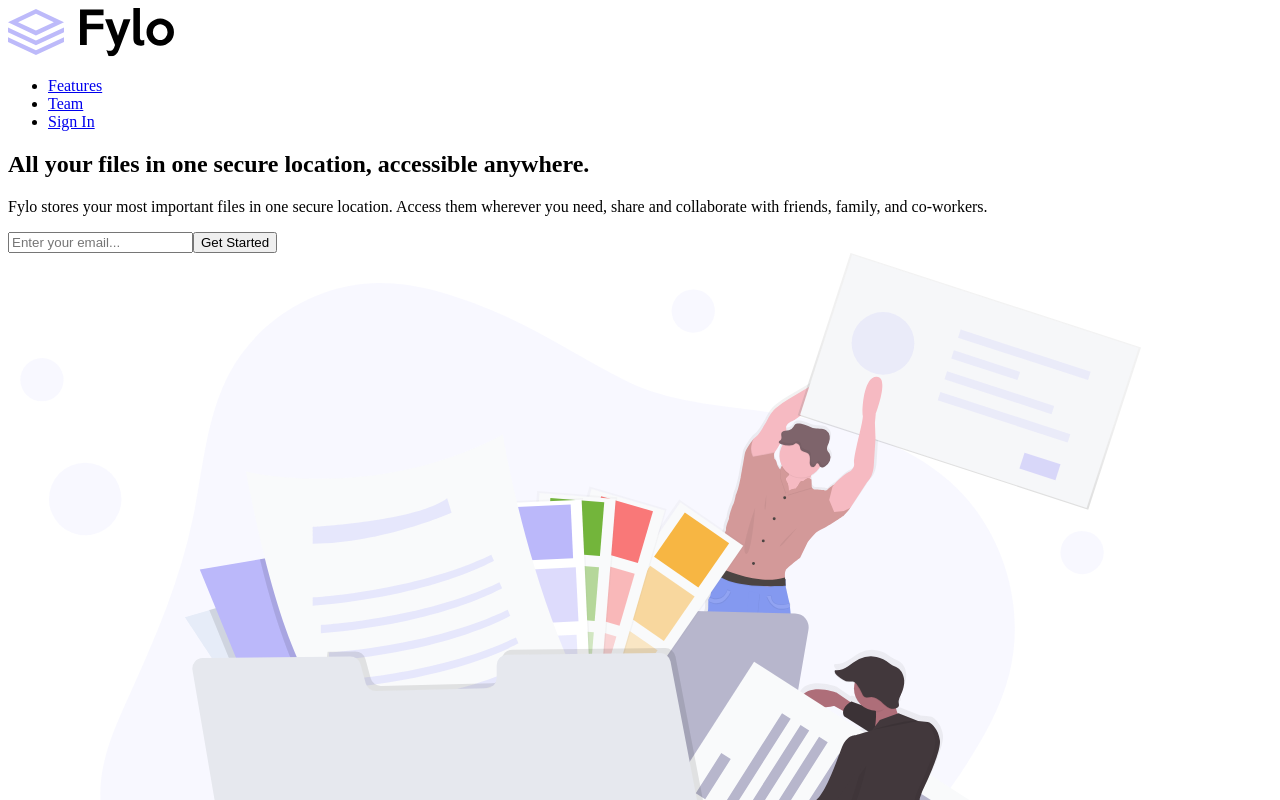
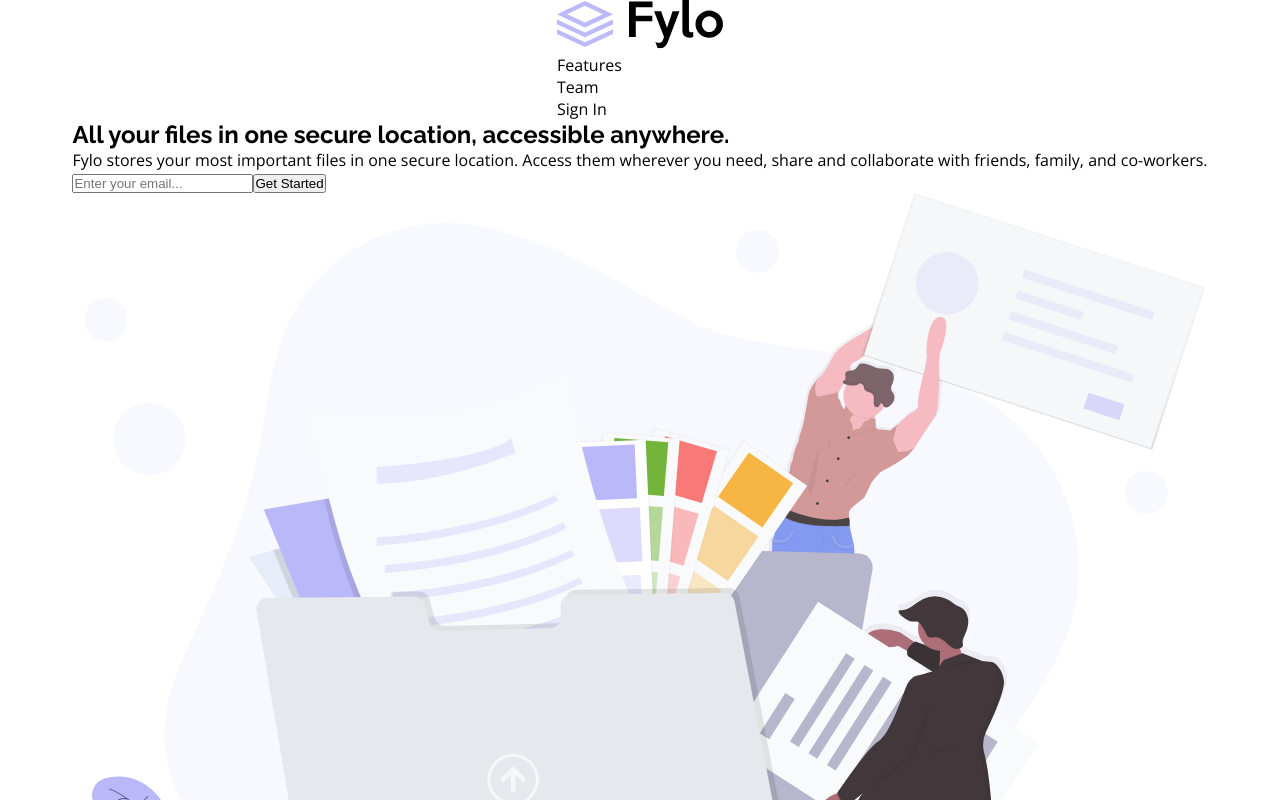
Before and after one commit to lkiryu/fylo-landing-page-with-two-column-layout, a React (Create React App) app: page / in a window 1280 px wide. Shown: the top 800 px of the page. Built offline with nearby package versions, Linux system fonts and the light colour scheme.

Commit message:
landing page style add

```diff
--- /dev/null
+++ b/src/components/landingPage/landingPage.css
@@ -0,0 +1,33 @@
+@import url('https://fonts.googleapis.com/css2?family=Raleway:wght@100..900&display=swap');
+@import url('https://fonts.googleapis.com/css2?family=Open+Sans:wght@300..800&display=swap');
+
+*{
+    padding: 0;
+    margin: 0;
+    box-sizing: border-box;
+}
+
+li{
+    list-style: none;
+}
+
+a{
+    color: inherit;
+    text-decoration: none;
+}
+
+body{
+    font-family: "Open Sans", sans-serif;
+}
+
+.title{
+    font-family: "Raleway", sans-serif;
+}
+
+.container{
+    display: flex;
+    flex-direction: column;
+    justify-content: center;
+    align-items: center;
+    height: 100%;
+}
--- a/src/components/landingPage/landingPage.js
+++ b/src/components/landingPage/landingPage.js
@@ -4,6 +4,8 @@ import Hero from "../sectionHero/sectionHero";
 import SectionStayProductive from "../sectionStayProductive/sectionStayProductive";
 import EarlyAccess from "../earlyAccess/earlyAccess";
 import Footer from "../footer/footer";
+
+import './landingPage.css'
 
 const LandingPage = () =>{
     return(
```
